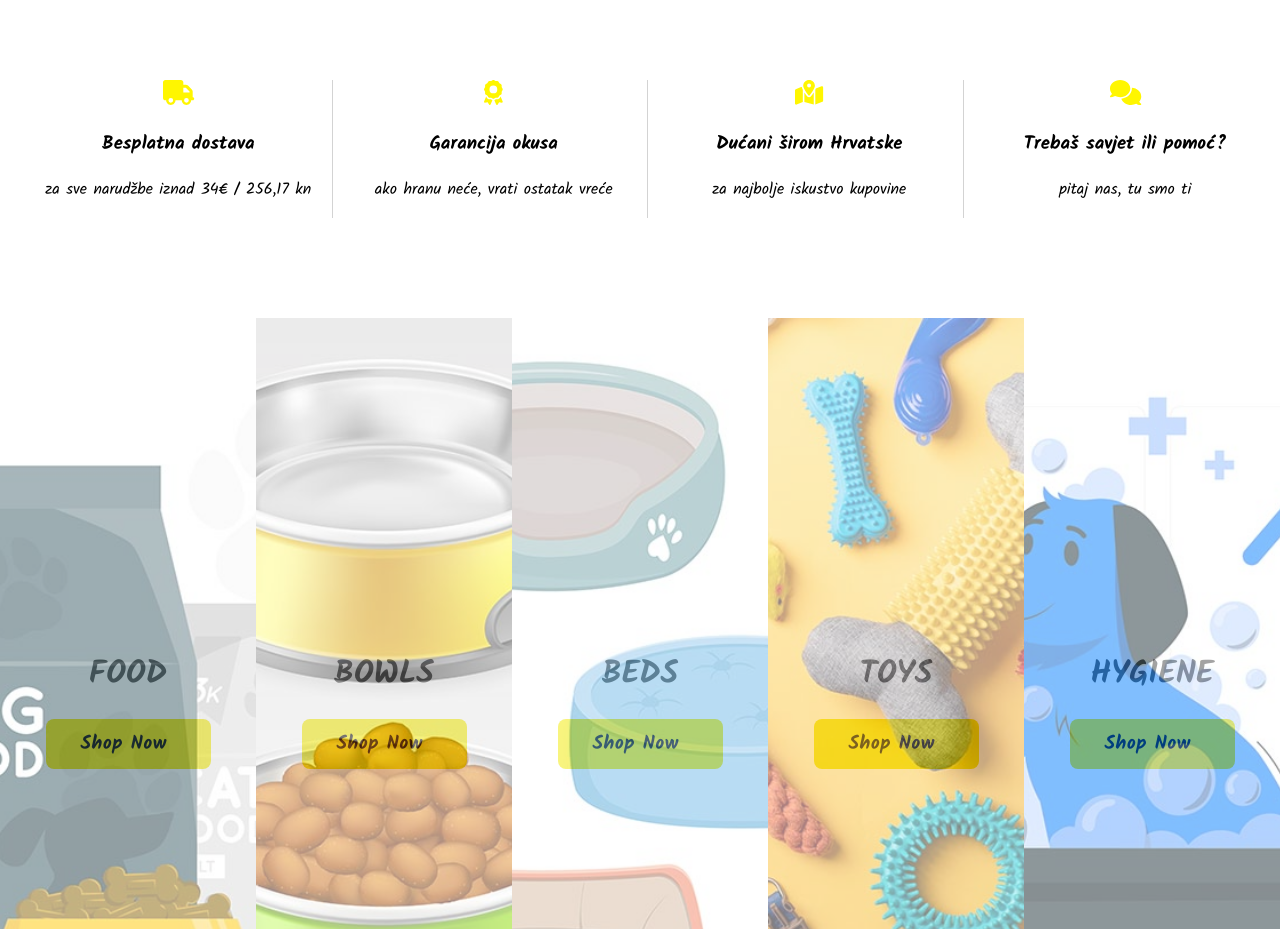
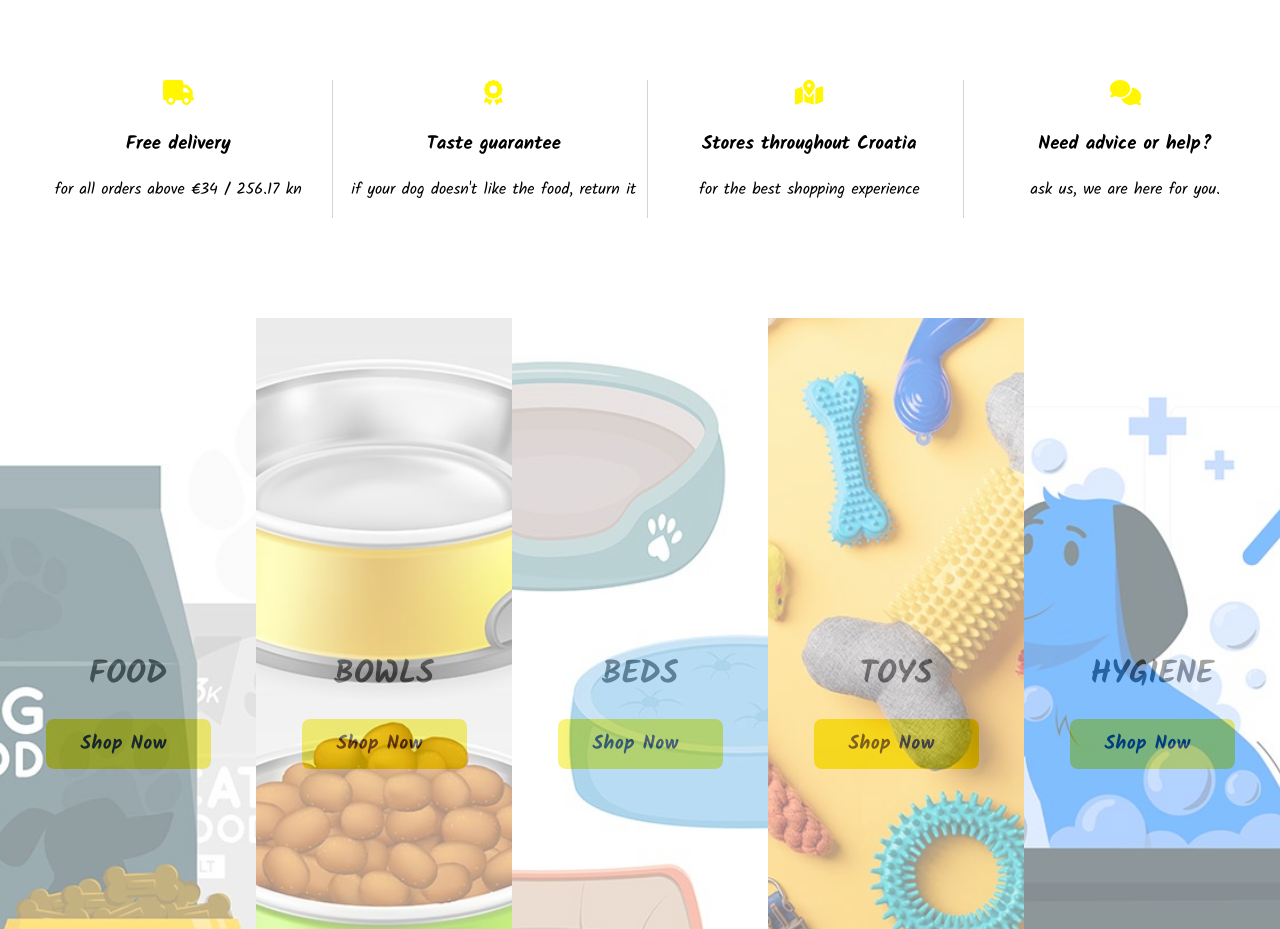
Before and after one commit to marina-knez/pet-shop, a React (Create React App) app: page / in a window 1280 px wide. Shown: the part 880-1809 px from the top of the page. Built offline with nearby package versions, Linux system fonts and the light colour scheme.

Commit message:
change language

```diff
--- a/src/components/widget/widget.component.jsx
+++ b/src/components/widget/widget.component.jsx
@@ -8,23 +8,23 @@ const Widget = () => {
         <WidgetContainer>
             <WidgetItem>
                 <span><FontAwesomeIcon icon={faTruck} /></span>
-                <h3>Besplatna dostava</h3>
-                <p>za sve narudžbe iznad 34€ / 256,17 kn</p>
+                <h3>Free delivery</h3>
+                <p>for all orders above €34 / 256.17 kn</p>
             </WidgetItem>
             <WidgetItem>
                 <span><FontAwesomeIcon icon={faAward} /></span>
-                <h3>Garancija okusa</h3>
-                <p>ako hranu neće, vrati ostatak vreće</p>
+                <h3>Taste guarantee</h3>
+                <p>if your dog doesn't like the food, return it</p>
             </WidgetItem>
             <WidgetItem>
                 <span><FontAwesomeIcon icon={faMapLocationDot} /></span>
-                <h3>Dućani širom Hrvatske</h3>
-                <p>za najbolje iskustvo kupovine</p>
+                <h3>Stores throughout Croatia</h3>
+                <p>for the best shopping experience</p>
             </WidgetItem>
             <WidgetItem>
                 <span><FontAwesomeIcon icon={faComments} /></span>
-                <h3>Trebaš savjet ili pomoć?</h3>
-                <p>pitaj nas, tu smo ti</p>
+                <h3>Need advice or help?</h3>
+                <p>ask us, we are here for you.</p>
             </WidgetItem>
         </WidgetContainer>
     )
```
